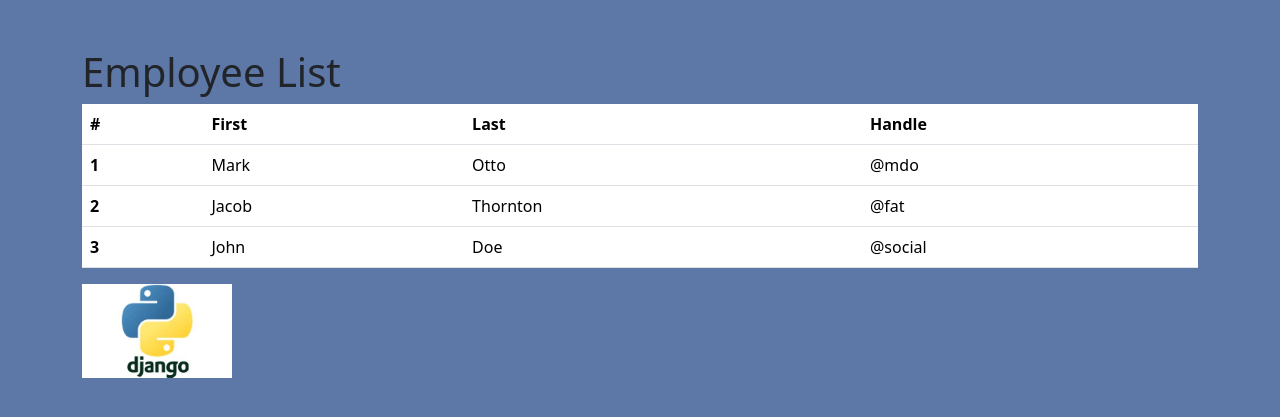
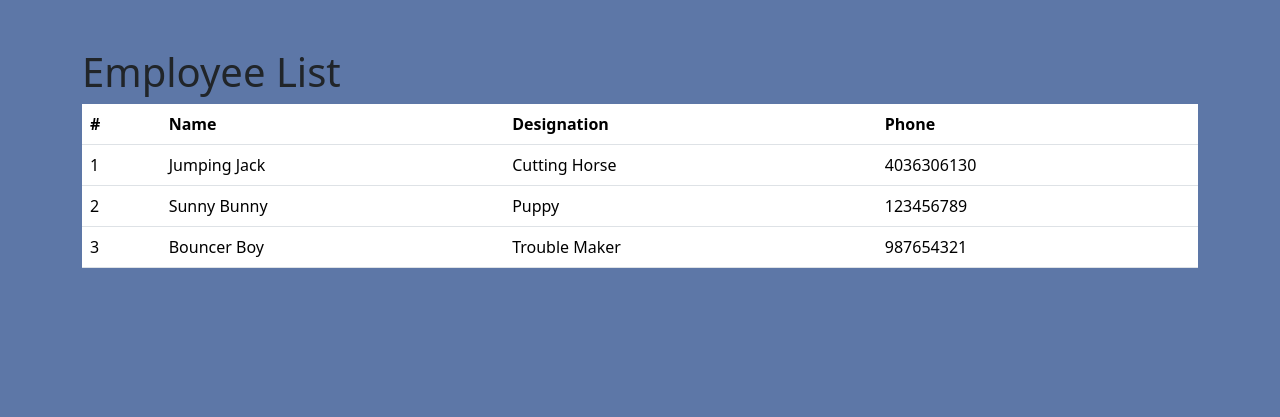
Before and after one commit to OTI-AB/python_django, a Django app: page / in a window 1280 px wide. Shown: the top 417 px of the page. Run offline with Django 5.2, Linux system fonts and the light colour scheme; data comes from the database, SQL or seed files in the repository; both versions use the stored data as it was after the commit.

Commit message:
After "Show Data On Table"

```diff
--- a/employee/models.py
+++ b/employee/models.py
@@ -10,3 +10,6 @@ class Employee(models.Model):
     phone = models.CharField(max_length=20, blank=True)
     created_at = models.DateTimeField(auto_now_add=True)
     update_at = models.DateTimeField(auto_now=True)
+
+    def __str__(self):
+        return self.first_name
--- a/philzsite/settings.py
+++ b/philzsite/settings.py
@@ -125,3 +125,7 @@ STATICFILES_DIRS = [
 # https://docs.djangoproject.com/en/5.2/ref/settings/#default-auto-field
 
 DEFAULT_AUTO_FIELD = 'django.db.models.BigAutoField'
+
+# Media files config
+MEDIA_URL = '/media/'
+MEDIA_ROOT = BASE_DIR / 'media'
--- a/philzsite/urls.py
+++ b/philzsite/urls.py
@@ -17,8 +17,10 @@ Including another URLconf
 from django.contrib import admin
 from django.urls import path
 from . import views
+from django.conf import settings
+from django.conf.urls.static import static
 
 urlpatterns = [
     path('admin/', admin.site.urls),
     path('', views.home),
-]
+] + static(settings.MEDIA_URL, document_root=settings.MEDIA_ROOT)
--- a/philzsite/views.py
+++ b/philzsite/views.py
@@ -1,6 +1,11 @@
 from django.http import HttpResponse
 from django.shortcuts import render
+from employee.models import Employee
 
 
 def home(request):
-    return render(request, 'home.html')
+    employee = Employee.objects.all()
+    context = {
+        'employee': employee,
+    }
+    return render(request, 'home.html', context)
--- a/templates/home.html
+++ b/templates/home.html
@@ -26,34 +26,23 @@
         <thead>
           <tr>
             <th scope="col">#</th>
-            <th scope="col">First</th>
-            <th scope="col">Last</th>
-            <th scope="col">Handle</th>
+            <th scope="col">Name</th>
+            <th scope="col">Designation</th>
+            <th scope="col">Phone</th>
           </tr>
         </thead>
         <tbody>
+          {% for emp in employee %}
           <tr>
-            <th scope="row">1</th>
-            <td>Mark</td>
-            <td>Otto</td>
-            <td>@mdo</td>
+            <!-- <td>{{emp.id}}</td> -->
+            <td>{{forloop.counter}}</td>
+            <td>{{emp.first_name}} {{emp.last_name}}</td>
+            <td>{{emp.designation}}</td>
+            <td>{{emp.phone}}</td>
           </tr>
-          <tr>
-            <th scope="row">2</th>
-            <td>Jacob</td>
-            <td>Thornton</td>
-            <td>@fat</td>
-          </tr>
-          <tr>
-            <th scope="row">3</th>
-            <td>John</td>
-            <td>Doe</td>
-            <td>@social</td>
-          </tr>
+          {% endfor %}
         </tbody>
       </table>
-
-      <img src="{% static 'images/django.jpg' %}" alt="" width="150px" />
     </div>
   </body>
 </html>
```
Also changed, not shown: db.sqlite3, media/images/20190815_121720.jpg (added), media/images/Gus_v_Boo.png (added), 1 other file.
